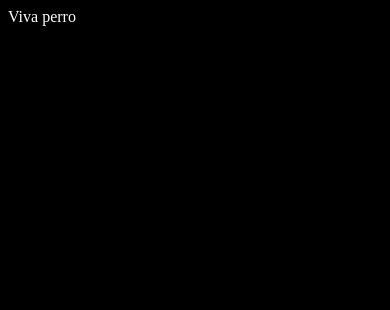
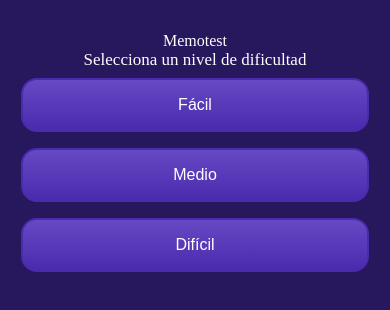
Before and after one commit to germaimo/tresJuegos, a website: page www/memotest/index.html in a window 390 px wide. Drawn offline with Linux system fonts and the light colour scheme; some packages are replaced by stand-ins of ours; a web font is replaced by a local one.

Commit message:
agregado camara svg, terminado el testeo de android, por ahora todo ok, comienzo de html para memotest y css para cumplir con la estetica definida

```diff
--- a/www/memotest/estilos.css
+++ b/www/memotest/estilos.css
@@ -1,4 +1,47 @@
-body{
-    background: black;
+body {
+    font-family: 'futura-pt', sans-serif;
+    display: flex;
+    width: 80%;
+    margin: 0 auto;
+    text-align: center;
+    padding: 2em;
+    background-color: #27175D;
     color: white;
+    align-items: center;
+    flex-direction: column;
 }
+
+header {
+    font-family: 'futura-pt-bold';
+}
+
+span {
+    font-size: 17px;
+    font-family: 'futura-pt';
+}
+
+ul {
+    display: flex;
+    flex-direction: column;
+    align-items: center;
+    list-style-type: none;
+    margin-block-start: 0;
+    margin-block-end: 0;
+    margin-inline-start: 0px;
+    margin-inline-end: 0px;
+    padding-inline-start: 0;
+}
+
+ul li {
+    padding: 1em;
+    margin: .5em;
+    background: linear-gradient(180deg, #6649C4 0%, #4A2BAE 98.44%);
+    border-radius: 16px;
+    width: 100%;
+    border: 2px solid #4A2BAE;
+}
+
+nav {
+    max-width: 334px;
+    width: 100%;
+}
--- a/www/memotest/index.html
+++ b/www/memotest/index.html
@@ -6,14 +6,25 @@
     <meta name="viewport" content="width=device-width, initial-scale=1.0">
     <title>Memotest</title>
     <link rel="stylesheet" href="./estilos.css">
+    <link rel="stylesheet" href="https://use.typekit.net/xpd3cco.css">
 </head>
 <body>
-    <div id="perro">Viva perro</div>
+
+    <header>Memotest</header>
+    <span>Selecciona un nivel de dificultad</span>
+
+    <nav>
+        <ul>
+            <li>Fácil</li>
+            <li>Medio</li>
+            <li>Difícil</li>
+        </ul>
+    </nav>
 
     <div id="tablero"></div>
 
     <script src="memotest.js"></script>
-	<script src="../cordova.js"></script>
+	<script src="cordova.js"></script>
 	<script src="../js/storage.js"></script>
 </body>
 </html>
```
Also changed, not shown: www/index.html (+5 -5 lines), www/js/index.js (+8 -8 lines), www/perfiles/nuevo-jugador.html (+2 -1 lines), www/img/camera.svg (added).
